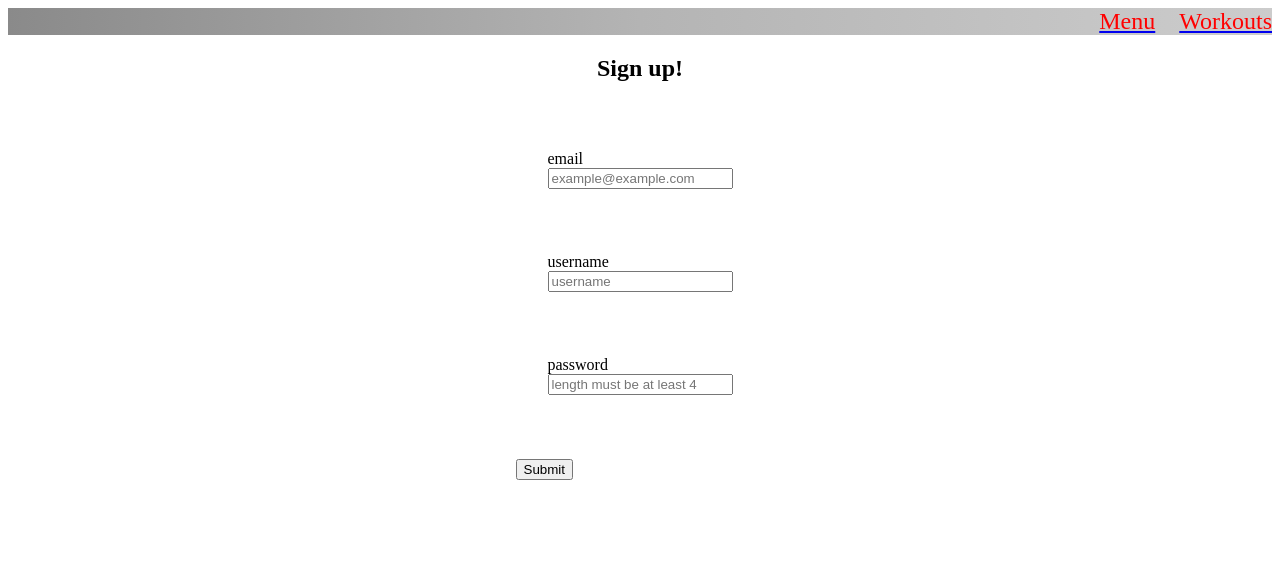
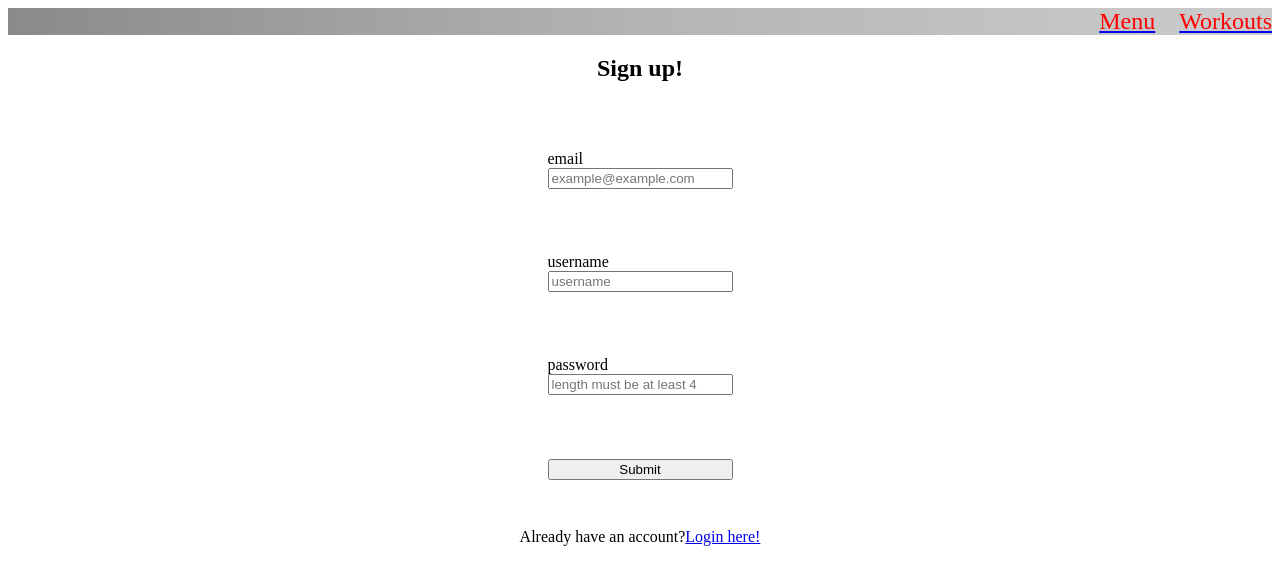
Before and after one commit to MarcosUgalde/Fullstack-project, a React (Vite) app in the folder front/: page /signup in a window 1280 px wide. Shown: the top 584 px of the page. Built offline with nearby package versions, Linux system fonts and the light colour scheme; no server answers.

Commit message:
feat: added link in register to login and viceversa

```diff
--- a/front/src/pages/Login/index.jsx
+++ b/front/src/pages/Login/index.jsx
@@ -49,9 +49,14 @@ function Login() {
                                 <input type="password" id='password' placeholder='*******' {...register("password", {required: true, minLength: 4})} />
                                 <p>{formState.errors && errors[formState.errors?.password?.type]}</p>
                             </Styled.Item>
-                        <input type='submit' />
+                            <Styled.Item>
+                                <input type='submit' />
+                            </Styled.Item>
                     </form>
                 </Styled.Questionaire>
+                <Styled.Footer>
+                    Don't have an account? <a href="/signup"> Sign up here!</a>
+                </Styled.Footer>
        </Styled.Page>
     )
 }
--- a/front/src/pages/Login/styles.jsx
+++ b/front/src/pages/Login/styles.jsx
@@ -22,8 +22,13 @@ const Item = styled.section`
     justify-content: center;
 `
 
+const Footer = styled.section`
+    display: flex;
+`
+
 export default {
     Page,
     Questionaire,
     Item,
+    Footer,
 }
--- a/front/src/pages/Register/index.jsx
+++ b/front/src/pages/Register/index.jsx
@@ -41,9 +41,14 @@ function Register() {
                             <input type="password" id='password' placeholder='length must be at least 4' {...register("password", {required: true, minLength: 4})} />
                             <p>{formState.errors && errors[formState.errors?.password?.type]}</p>
                         </Styled.Field>
-                        <input type='submit' />
+                        <Styled.Field>
+                            <input type='submit' />
+                        </Styled.Field>
                     </form>
                 </Styled.Form>
+                <Styled.Footer>
+                    Already have an account? <a href="/login">Login here!</a>
+                </Styled.Footer>
         </Styled.Body>
     )
 }
--- a/front/src/pages/Register/styles.jsx
+++ b/front/src/pages/Register/styles.jsx
@@ -20,8 +20,13 @@ const Field = styled.section`
     justify-content: center;
 `
 
+const Footer = styled.section`
+    display: flex;
+`
+
 export default {
     Body,
     Form,
     Field,
+    Footer,
 }
```
